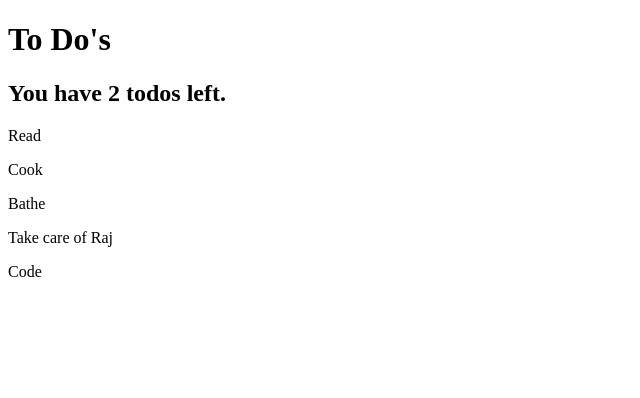
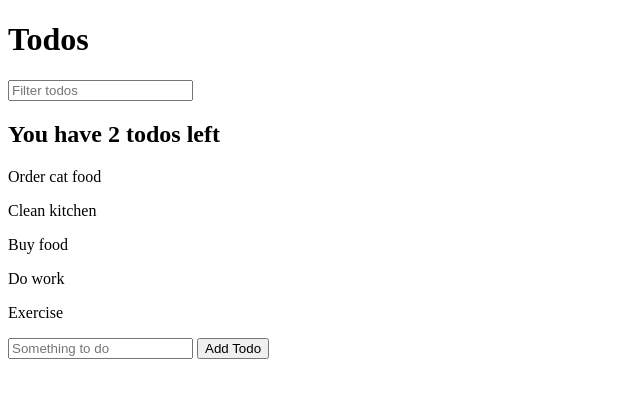
Before and after one commit to meghna-saxena/AlgoPreps, a plain HTML site: page todo-app/index.html in a window 1280 px wide. Shown: the whole page, without its empty margins (0-640 px from the left). Drawn offline with Linux system fonts and the light colour scheme.

Commit message:
working with forms

```diff
--- a/todo-app/index.html
+++ b/todo-app/index.html
@@ -1,7 +1,15 @@
 <!DOCTYPE html>
+
 <html>
+    <head></head>
     <body>
-        <h1>To Do's</h1>
-        <script src="./todos.js"></script>
+        <h1>Todos</h1>
+        <input id="search-text" type="text" placeholder="Filter todos">
+        <div id="todos"></div>
+        <form id="new-todo">
+            <input type="text" placeholder="Something to do" name="text">
+            <button>Add Todo</button>
+        </form>
+        <script src="todos.js"></script>
     </body>
 </html>
--- a/todo-app/todos.js
+++ b/todo-app/todos.js
@@ -1,34 +1,67 @@
 const todos = [{
-    text: 'Read',
+    text: 'Order cat food',
     completed: false
 }, {
-    text: 'Cook',
+    text: 'Clean kitchen',
+    completed: true
+}, {
+    text: 'Buy food',
+    completed: true
+}, {
+    text: 'Do work',
     completed: false
 }, {
-    text: 'Bathe',
-    completed: true
-}, {
-    text: 'Take care of Raj',
-    completed: true
-},
-{
-    text: 'Code',
+    text: 'Exercise',
     completed: true
 }]
 
-// You have 2 todos left (p element)
-// Add a p for each todo above (use text value)
+const filters = {
+    searchText: ''
+}
 
-const incompleteTodos = todos.filter(function (todo) {
-    return !todo.completed
+const renderTodos = function (todos, filters) {
+    const filteredTodos = todos.filter(function (todo) {
+        return todo.text.toLowerCase().includes(filters.searchText.toLowerCase())
+    })
+
+    const incompleteTodos = filteredTodos.filter(function (todo) {
+        return !todo.completed
+    })
+
+    document.querySelector('#todos').innerHTML = ''
+
+    const summary = document.createElement('h2')
+    summary.textContent = `You have ${incompleteTodos.length} todos left`
+    document.querySelector('#todos').appendChild(summary)
+
+    filteredTodos.forEach(function (todo) {
+        const p = document.createElement('p')
+        p.textContent = todo.text
+        document.querySelector('#todos').appendChild(p)
+    })
+}
+
+renderTodos(todos, filters)
+
+document.querySelector('#search-text').addEventListener('input', function (e) {
+    filters.searchText = e.target.value
+    renderTodos(todos, filters)
 })
 
-const summary = document.createElement('h2')
-summary.textContent = `You have ${incompleteTodos.length} todos left.`
-document.querySelector('body').appendChild(summary)
+/**
+ * 1. Create a form with a single input for todo text
+ * 2. Setup a submit handler and cancel the default action
+ * 3. Add a new item to the todos array with the text data (completed value of false)
+ * 4. Rerender the application
+ * 5. Clear the input field value
+ */
 
-todos.forEach(function (todo) {
-    const p = document.createElement('p')
-    p.textContent = todo.text
-    document.querySelector('body').appendChild(p)
+document.querySelector('#new-todo').addEventListener('submit', function (e) {
+    e.preventDefault()
+    todos.push({
+        text: e.target.elements.text.value,
+        completed: false
+    })
+    renderTodos(todos, filters)
+    e.target.elements.text.value = ''
 })
```
Also changed, not shown: form/app.js (added, +47 -0 lines), form/index.html (added, +18 -0 lines), README.md.
